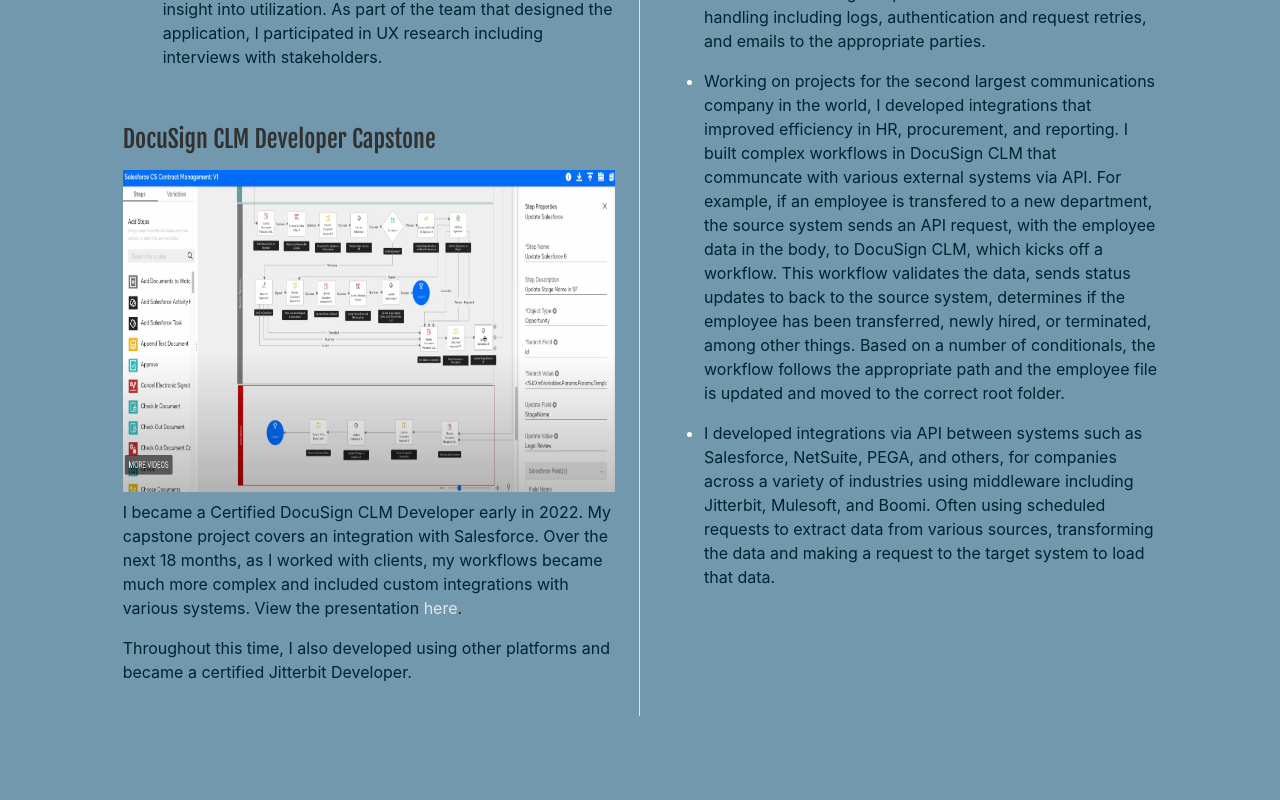
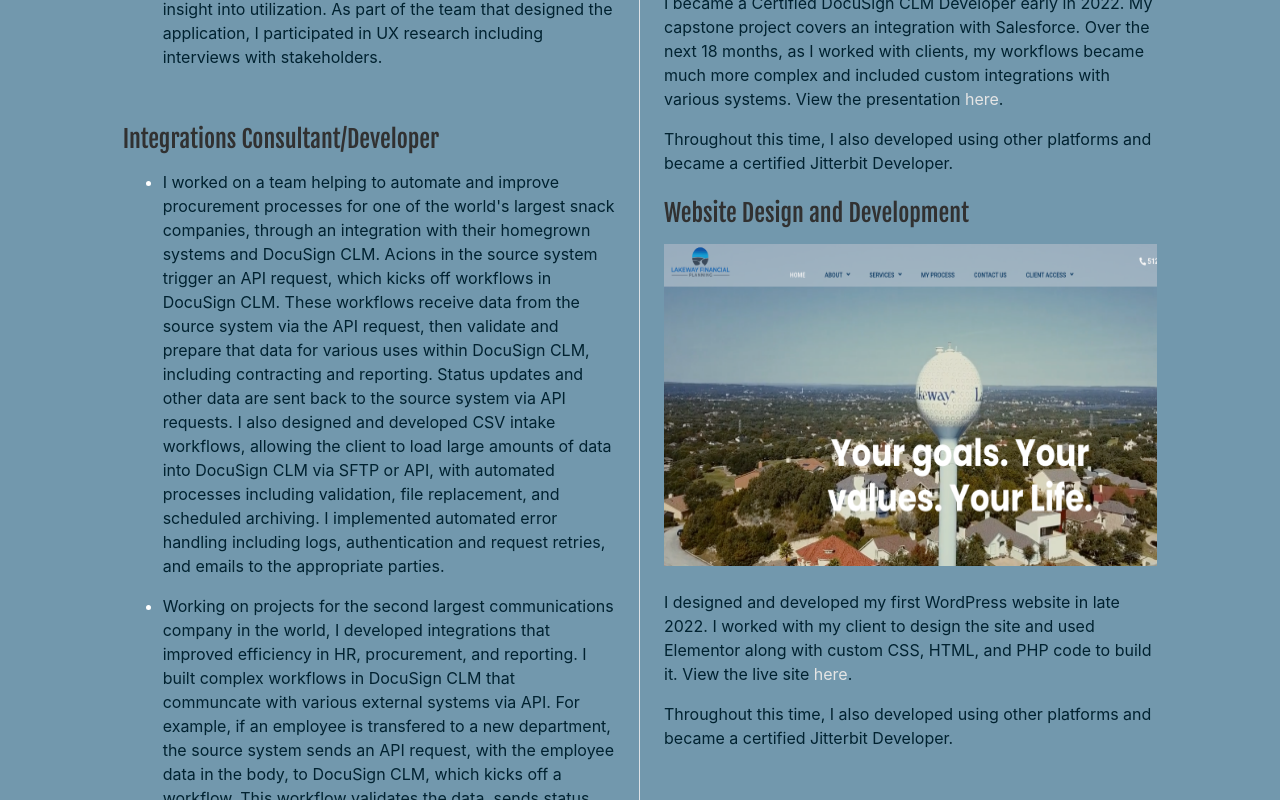
Before and after one commit to Devco2011/Devco2011.github.io, a React (Create React App) app: page /#/ in a window 1280 px wide. Shown: the part 2940-3740 px from the top of the page. Built offline with nearby package versions, Linux system fonts and the light colour scheme.

Commit message:
added LFP

```diff
--- a/src/main/Work.js
+++ b/src/main/Work.js
@@ -36,30 +36,38 @@ export const Work = () => {
                                 <li className='mb-2' class="lightBlue"><p class="lightBlue">I helped develop an application to streamline a business services organization's resource management. This application gives project managers access to resource availablity, location, rate, etc. It also provides executives insight into utilization. As part of the team that designed the application, I participated in UX research including interviews with stakeholders. </p></li>
                             </ul>
                         </div>
+                        <h6 className="section-title mt-4">Integrations Consultant/Developer</h6>
+                        <div className="images mt-3">
+                        <ul>
+                               <li className='mb-2' class="lightBlue"><p class="lightBlue">I worked on a team helping to automate and improve procurement processes for one of the world's largest snack companies, through an integration with their homegrown systems and DocuSign CLM. Acions in the source system trigger an API request, which kicks off workflows in DocuSign CLM. These workflows receive data from the source system via the API request, then validate and prepare that data for various uses within DocuSign CLM, including contracting and reporting. Status updates and other data are sent back to the source system via API requests. I also designed and developed CSV intake workflows, allowing the client to load large amounts of data into DocuSign CLM via SFTP or API, with automated processes including validation, file replacement, and scheduled archiving. I implemented automated error handling including logs, authentication and request retries, and emails to the appropriate parties.</p></li>
+                                <li className='mb-2' class="lightBlue"><p class="lightBlue">Working on projects for the second largest communications company in the world, I developed integrations that improved efficiency in HR, procurement, and reporting. I built complex workflows in DocuSign CLM that communcate with various external systems via API. For example, if an employee is transfered to a new department, the source system sends an API request, with the employee data in the body, to DocuSign CLM, which kicks off a workflow. This workflow validates the data, sends status updates to back to the source system, determines if the employee has been transferred, newly hired, or terminated, among other things. Based on a number of conditionals, the workflow follows the appropriate path and the employee file is updated and moved to the correct root folder.</p></li>
+                                <li className='mb-2' class="lightBlue"><p class="lightBlue">I developed integrations via API between systems such as Salesforce, NetSuite, PEGA, and others, for companies across a variety of industries using middleware including Jitterbit, Mulesoft, and Boomi. Often using scheduled requests to extract data from various sources, transforming the data and making a request to the target system to load that data.  </p></li>
+                           </ul>
+                           </div>
 
-                        <h6 className="section-title mt-4">DocuSign CLM Developer Capstone</h6>
+                    </Col>
+
+                    <Col className="col-12 col-md-5 mb-5 pl-4 p-3">
+                    <h6 className="section-title mt-4">DocuSign CLM Developer Capstone</h6>
                        <div className="images mt-3">
                             <img className="tidyFamHome" src="../../images/DocuSignWF2.png" height="322rem" width="100%" alt="Screenshot of Devon Cox DocuSign capstone" />
                         </div>
 
                         <p>
-                            <p className="lightBlue pt-2">I became a Certified DocuSign CLM Developer early in 2022. My capstone project covers an integration with Salesforce. Over the next 18 months, as I worked with clients, my workflows became much more complex and included custom integrations with various systems. View the presentation <a href="https://youtu.be/3rRcF0Ci-Tw">here</a>. </p>
+                            <p className="lightBlue pt-4">I became a Certified DocuSign CLM Developer early in 2022. My capstone project covers an integration with Salesforce. Over the next 18 months, as I worked with clients, my workflows became much more complex and included custom integrations with various systems. View the presentation <a href="https://youtu.be/3rRcF0Ci-Tw">here</a>. </p>
+                            <p className="lightBlue">Throughout this time, I also developed using other platforms and became a certified Jitterbit Developer. </p>
+                        </p>
+                        <h6 className="section-title mt-4">Website Design and Development</h6>
+                       <div className="images mt-3">
+                            <img className="tidyFamHome" src="../../images/LFP.png" height="322rem" width="100%" alt="Screenshot of Lakeway Financial Planning Website" />
+                        </div>
+
+                        <p>
+                            <p className="lightBlue pt-4">I designed and developed my first WordPress website in late 2022. I worked with my client to design the site and used Elementor along with custom CSS, HTML, and PHP code to build it. View the live site <a href="https://lakewayfinancialplanning.com/">here</a>. </p>
                             <p className="lightBlue">Throughout this time, I also developed using other platforms and became a certified Jitterbit Developer. </p>
                         </p>
 
-                    </Col>
 
-                    <Col className="col-12 col-md-5 mb-5 pl-4 p-3">
-                    <h6 className="section-title mt-4">Integrations Consultant/Developer</h6>
-
-                       <div className="images mt-3">
-
-                           <ul>
-                               <li className='mb-2' class="lightBlue"><p class="lightBlue">I worked on a team helping to automate and improve procurement processes for one of the world's largest snack companies, through an integration with their homegrown systems and DocuSign CLM. Acions in the source system trigger an API request, which kicks off workflows in DocuSign CLM. These workflows receive data from the source system via the API request, then validate and prepare that data for various uses within DocuSign CLM, including contracting and reporting. Status updates and other data are sent back to the source system via API requests. I also designed and developed CSV intake workflows, allowing the client to load large amounts of data into DocuSign CLM via SFTP or API, with automated processes including validation, file replacement, and scheduled archiving. I implemented automated error handling including logs, authentication and request retries, and emails to the appropriate parties.</p></li>
-                                <li className='mb-2' class="lightBlue"><p class="lightBlue">Working on projects for the second largest communications company in the world, I developed integrations that improved efficiency in HR, procurement, and reporting. I built complex workflows in DocuSign CLM that communcate with various external systems via API. For example, if an employee is transfered to a new department, the source system sends an API request, with the employee data in the body, to DocuSign CLM, which kicks off a workflow. This workflow validates the data, sends status updates to back to the source system, determines if the employee has been transferred, newly hired, or terminated, among other things. Based on a number of conditionals, the workflow follows the appropriate path and the employee file is updated and moved to the correct root folder.</p></li>
-                                <li className='mb-2' class="lightBlue"><p class="lightBlue">I developed integrations via API between systems such as Salesforce, NetSuite, PEGA, and others, for companies across a variety of industries using middleware including Jitterbit, Mulesoft, and Boomi. Often using scheduled requests to extract data from various sources, transforming the data and making a request to the target system to load that data.  </p></li>
-                           </ul>
-                       </div>
 
                     </Col>
                     </Row>
```
Also changed, not shown: 1 other file (tests, documents, lock files or other folders).
